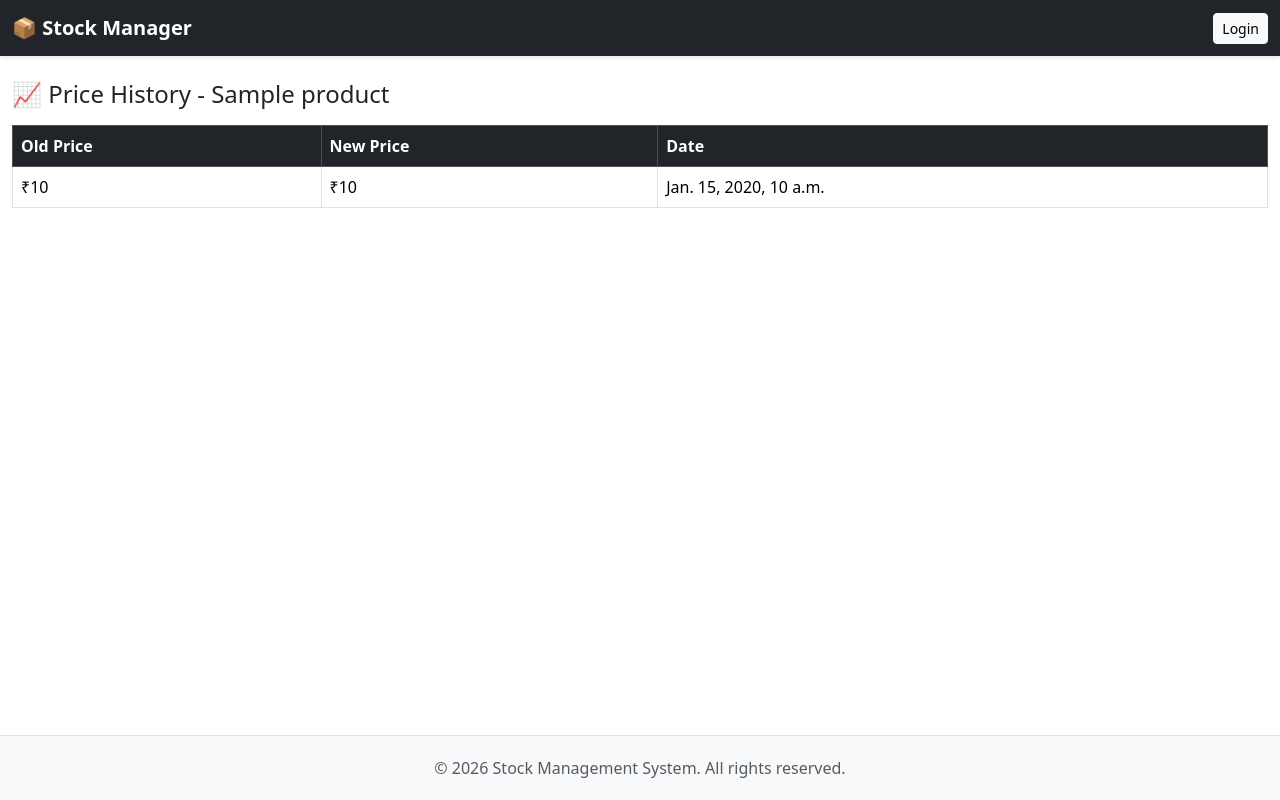
After one commit to shifaz935/multi-branch-stock-management, a Django app: template inventory/templates/inventory/price_history.html in a window 1280 px wide. The commit adds this page. Run offline with Django 3.2, Linux system fonts and the light colour scheme; the template is opened without the code that fills it: most values are stand-ins (such as "Sample title", 1, 10 or a date in 2020).

Commit message:
Initial commit - Multi Branch Stock Management System

```diff
--- /dev/null
+++ b/inventory/templates/inventory/price_history.html
@@ -0,0 +1,29 @@
+{% extends 'base.html' %}
+{% block content %}
+
+<h4>📈 Price History - {{ product.name }}</h4>
+
+<table class="table table-bordered mt-3">
+    <thead class="table-dark">
+        <tr>
+            <th>Old Price</th>
+            <th>New Price</th>
+            <th>Date</th>
+        </tr>
+    </thead>
+    <tbody>
+        {% for h in history %}
+        <tr>
+            <td>₹{{ h.old_price }}</td>
+            <td>₹{{ h.new_price }}</td>
+            <td>{{ h.changed_at }}</td>
+        </tr>
+        {% empty %}
+        <tr>
+            <td colspan="3" class="text-center">No price changes yet</td>
+        </tr>
+        {% endfor %}
+    </tbody>
+</table>
+
+{% endblock %}
--- a/inventory/urls.py
+++ b/inventory/urls.py
@@ -1,5 +1,5 @@
 from django.urls import path
-from .views import product_list, stock_list, add_stock, add_product
+from .views import price_history, product_list, stock_list, add_stock, add_product
 # ...existing code...
 
 urlpatterns = [
@@ -7,4 +7,5 @@ urlpatterns = [
     path('stocks/', stock_list, name='stock_list'),
     path('add-stock/', add_stock, name='add_stock'),
     path('add-product/', add_product, name='add_product'),
+    path('price-history/<int:product_id>/', price_history, name='price_history'),
 ]
```
Also changed, not shown: inventory/models.py (+19 -3 lines), inventory/templates/inventory/product_list.html (+9 -0 lines), inventory/views.py (+8 -0 lines), db.sqlite3, inventory/migrations/0002_remove_product_description_pricehistory.py (added).
